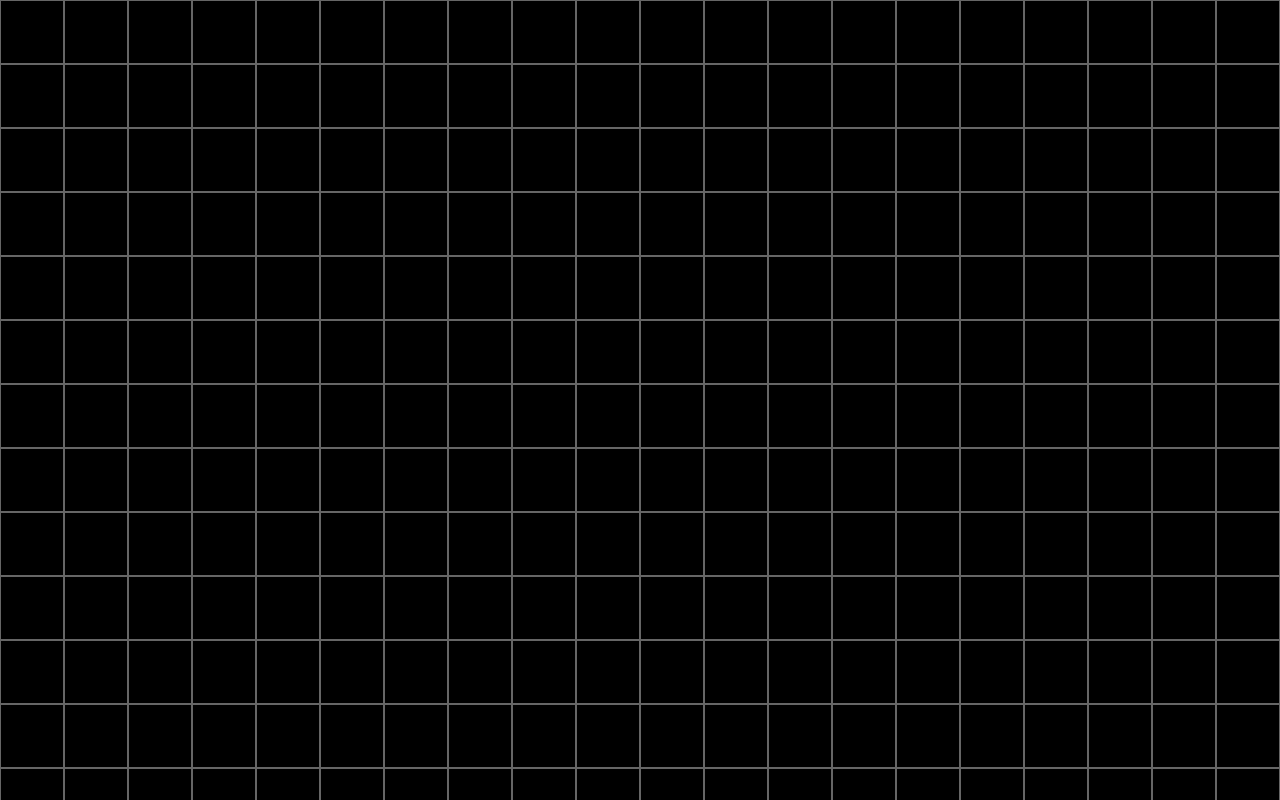
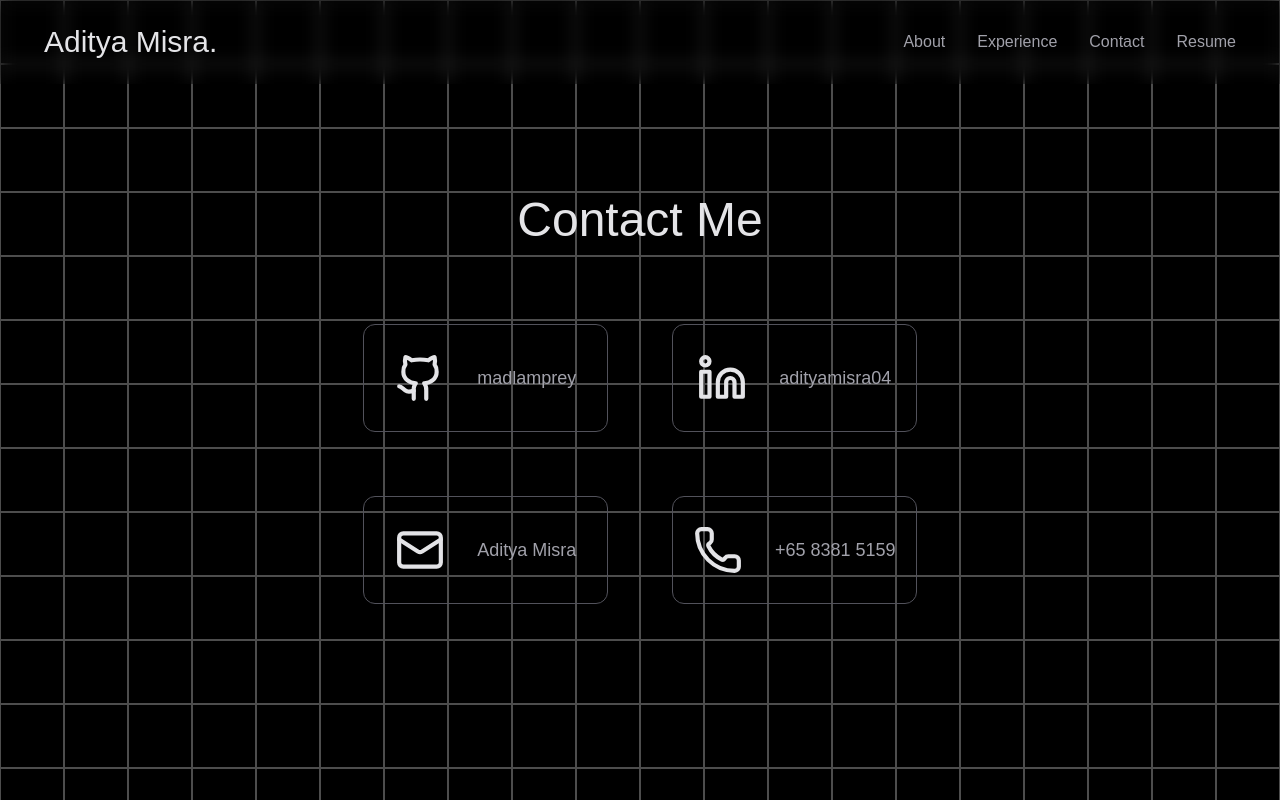
Before and after one commit to MadLamprey/portfolio-website, a Next.js app: page /contact in a window 1280 px wide. Before the commit this address had no page. Built offline with nearby package versions, Linux system fonts and the light colour scheme.

Commit message:
Update contact page

```diff
--- a/package.json
+++ b/package.json
@@ -9,6 +9,7 @@
     "lint": "next lint"
   },
   "dependencies": {
+    "lucide-react": "^0.469.0",
     "next": "15.1.2",
     "react": "^19.0.0",
     "react-dom": "^19.0.0"
--- a/src/app/about/page.tsx
+++ b/src/app/about/page.tsx
@@ -1,6 +1,9 @@
+import { NavBar } from "../components/navbar"
+
 export default function Education() {
     return (
         <div className="container flex flex-col items-center justify-center mx-auto h-screen gap-20">
+            <NavBar />
             <div className="text-zinc-200 text-5xl animate-title my-10">Education</div>
         </div>
     );
--- /dev/null
+++ b/src/app/components/navbar.tsx
@@ -0,0 +1,37 @@
+import Link from "next/link"
+
+export const NavBar: React.FC = () => {
+    return (
+        <div className='fixed inset-x-0 top-0 z-20 backdrop-blur duration-200'>
+            <div className="flex flex-row items-center justify-between mx-5 p-6">
+                <Link href="/" className="flex text-zinc-200 text-3xl">Aditya Misra.</Link>
+                <div className="flex justify-between gap-8">
+                    <Link
+                        href="/about"
+                        className="duration-200 text-zinc-400 hover:text-zinc-100"
+                    >
+                        About
+                    </Link>
+                    <Link
+                        href="/experience"
+                        className="duration-200 text-zinc-400 hover:text-zinc-100"
+                    >
+                        Experience
+                    </Link>
+                    <Link
+                        href="/contact"
+                        className="duration-200 text-zinc-400 hover:text-zinc-100"
+                    >
+                        Contact
+                    </Link>
+                    <Link
+                        href="/resume"
+                        className="duration-200 text-zinc-400 hover:text-zinc-100"
+                    >
+                        Resume
+                    </Link>
+                </div>
+            </div>
+        </div>
+    )
+}
--- /dev/null
+++ b/src/app/contact/page.tsx
@@ -0,0 +1,49 @@
+import Link from "next/link"
+import { NavBar } from "../components/navbar"
+import { Github, Linkedin, Mail, Phone } from "lucide-react"
+
+export default function Contact() {
+    const socials = [
+        {
+            icon: <Github size={50} />,
+            href: "https://github.com/madlamprey",
+            name: "GitHub",
+            label: "madlamprey"
+        },
+        {
+            icon: <Linkedin size={50} />,
+            href: "https://www.linkedin.com/in/adityamisra04/",
+            name: "LinkedIn",
+            label: "adityamisra04"
+        },
+        {
+            icon: <Mail size={50} />,
+            href: "mailto:aditya.misra@u.nus.edu",
+            name: "Email",
+            label: "Aditya Misra"
+        },
+        {
+            icon: <Phone size={50} />,
+            href: "tel:+6583815159",
+            name: "Phone",
+            label: "+65 8381 5159"
+        }
+    ]
+
+    return (
+        <div className="flex flex-col items-center justify-center mx-auto gap-20 overflow-hidden h-screen">
+            <NavBar />
+            <div className="text-zinc-200 text-5xl animate-title">Contact Me</div>
+            <div className="grid grid-cols-2 gap-16 z-10">
+            {socials.map((social) => (
+                <Link href={social.href} key={social.name}>
+                    <div className="flex flex-row justify-center items-center gap-8 border rounded-xl hover:bg-zinc-800 border-zinc-600 px-5 py-7" key={social.name}>
+                            <span className="text-zinc-200 border-zinc-500">{social.icon}</span>
+                            <div className="text-zinc-400 text-lg">{social.label}</div>
+                    </div>
+                </Link>
+            ))}
+            </div>
+        </div>
+    )
+}
--- a/src/app/globals.css
+++ b/src/app/globals.css
@@ -10,6 +10,10 @@
   position: absolute;
 }
 
+iframe {
+  resize: both;
+}
+
 .grid .column{
   width: 5vw;
 }
@@ -18,7 +22,7 @@
   width: 100%;
   height: 5vw;
   border: 1px solid white;
-  opacity: 0.4;
+  opacity: 0.3;
 }
 
 :root {
--- a/src/app/resume/page.tsx
+++ b/src/app/resume/page.tsx
@@ -1,9 +1,18 @@
+import { NavBar } from "../components/navbar"
+
 export default function Resume() {
     return (
-        <div className="container flex flex-col items-center justify-center mx-auto gap-15">
-            <div className="text-zinc-200 text-5xl animate-title">Resume</div>
-            <div className="h-200 w-96">
-                <iframe src="/resume.pdf" className="h-full w-full" title="resume"></iframe>
+        <div className="flex flex-col items-center justify-center mx-auto gap-20 h-screen">
+            <NavBar />
+            <div className="my-10 flex flex-col items-center justify center z-10 w-full">
+                <div className="text-zinc-200 text-5xl animate-title py-10">Resume</div>
+                <div className="relative w-full h-[70vh]">
+                    <iframe
+                        src="/resume.pdf"
+                        className="w-[50%] h-full mx-auto border rounded-xl"
+                    ></iframe>
+                </div>
+
             </div>
         </div>
     );
```
Also changed, not shown: src/app/layout.tsx (+1 -7 lines), 1 other file (tests, documents, lock files or other folders).
